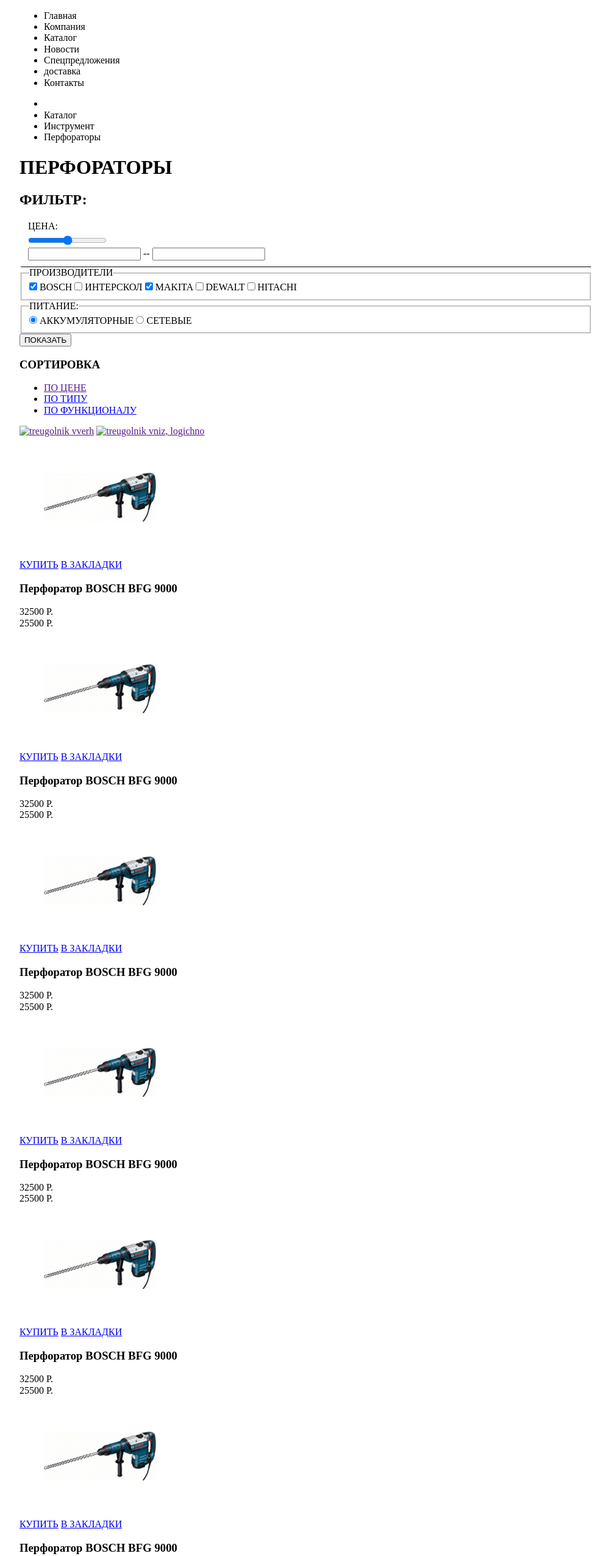
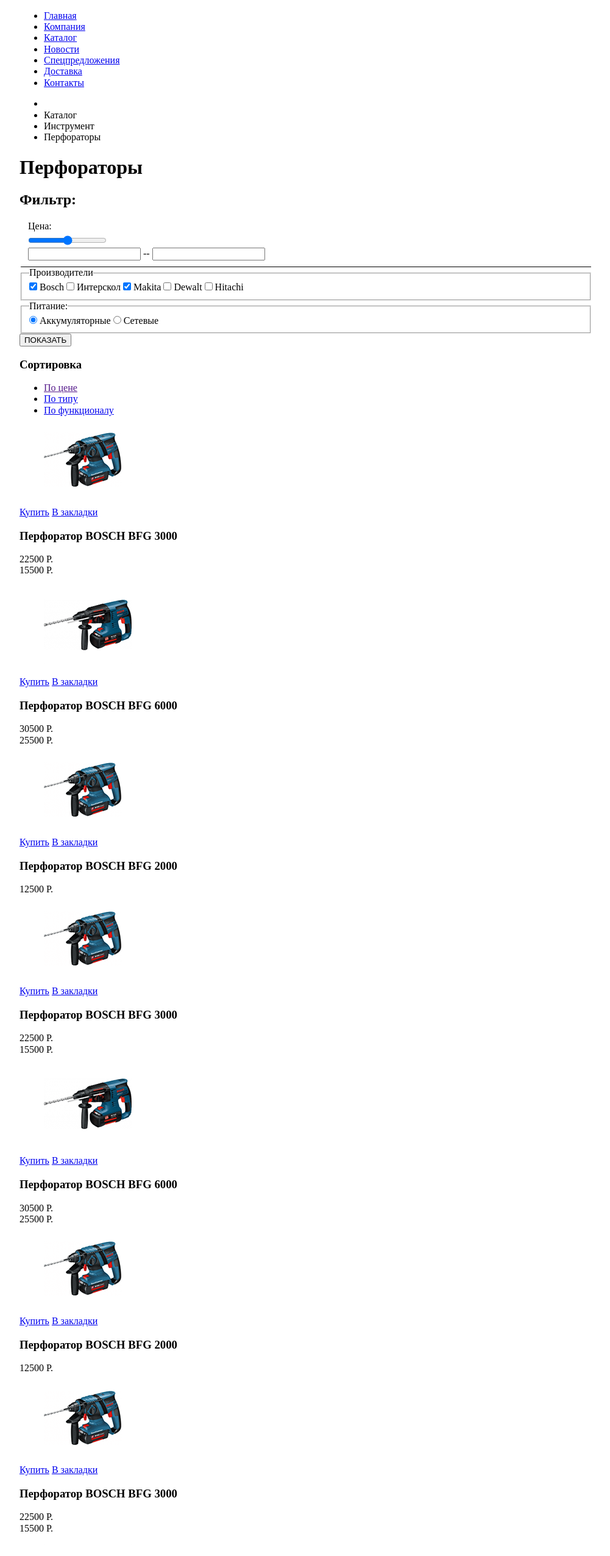
Before and after one commit to ozonep/357567-technomart, a plain HTML site: page catalog.html in a window 1280 px wide. Shown: the part 226-2777 px from the top of the page at 61% size, without its empty margins (138-1139 px from the left). Drawn offline with Linux system fonts and the light colour scheme.

Commit message:
Official Alpha #1

```diff
--- a/catalog.html
+++ b/catalog.html
@@ -12,7 +12,7 @@
     <header>
         <section class="header-top">
             <div class="container flex">
-                <a href="#" class="header-logo">ТЕХНОМАРТ</a>
+                <a href="#" class="header-logo">Техномарт</a>
                 <form action="" method="GET" class="search-form">
                     <input type="text" placeholder="Поиск:">
                 </form>
@@ -45,13 +45,13 @@
                 </div>
                 <nav class="header-nav">
                     <ul class="flex">
-                        <li>Главная</li>
-                        <li>Компания</li>
-                        <li>Каталог</li>
-                        <li>Новости</li>
-                        <li>Спецпредложения</li>
-                        <li>доставка</li>
-                        <li>Контакты</li>
+                        <li><a href="#">Главная</a></li>
+                        <li><a href="#">Компания</a></li>
+                        <li><a href="#">Каталог</a></li>
+                        <li><a href="#">Новости</a></li>
+                        <li><a href="#">Спецпредложения</a></li>
+                        <li><a href="#">Доставка</a></li>
+                        <li><a href="#">Контакты</a></li>
                     </ul>
                 </nav>
             </div>
@@ -60,57 +60,55 @@
     <main>
         <section class="perforators-catalog">
             <div class="container">
-                <div class="perforators-catalog-head">
-                    <ul class="main-breadcrumb">
-                        <li><a href="#"><img src="" alt="" width="" height=""></a></li>
+                    <ul class="breadcrumbs">
+                        <li><a href="#" class="home-icon"></a></li>
                         <li><a href="#"></a>Каталог</li>
                         <li><a href="#"></a>Инструмент</li>
                         <li>Перфораторы</li>
                     </ul>
-                    <h1 class="perforators-header">ПЕРФОРАТОРЫ</h1>
-                </div>
+                    <h1 class="perforators-header">Перфораторы</h1>
                 <div class="perforators-catalog-body">
                     <aside class="filter">
-                        <h2 class="filter-header">ФИЛЬТР:</h2>
+                        <h2 class="filter-header">Фильтр:</h2>
                         <form action="" method="GET">
                             <fieldset class="price-filter">
-                                <legend>ЦЕНА:</legend>
+                                <legend>Цена:</legend>
                                 <input type="range" name="price-slider" min="0" max="50000" step="1000"> <br>
                                 <input type="text" name="min-price" inputmode="numeric"> --
                                 <input type="text" name="max-price" inputmode="numeric">
                             </fieldset>
                             <fieldset class="company-filter">
-                                <legend>ПРОИЗВОДИТЕЛИ</legend>
+                                <legend>Производители</legend>
                                 <label for="bosch-input">
                                     <input type="checkbox" name="bosch" id="bosch-input" checked>
-                                    BOSCH
+                                    Bosch
                                 </label>
                                 <label for="interskol-input">
                                     <input type="checkbox" name="interskol" id="interskol-input">
-                                    ИНТЕРСКОЛ
+                                    Интерскол
                                 </label>
                                 <label for="makita-input">
                                     <input type="checkbox" name="makita" id="makita-input" checked>
-                                    MAKITA
+                                    Makita
                                 </label>
                                 <label for="dewalt-input">
                                     <input type="checkbox" name="dewalt" id="dewalt-input">
-                                    DEWALT
+                                    Dewalt
                                 </label>
                                 <label for="hitachi-input">
                                     <input type="checkbox" name="hitachi" id="hitachi-input">
-                                    HITACHI
+                                    Hitachi
                                 </label>
                             </fieldset>
                             <fieldset class="energy-filter">
-                                <legend>ПИТАНИЕ:</legend>
+                                <legend>Питание:</legend>
                                 <label for="">
                                     <input type="radio" name="energy-type" checked>
-                                    АККУМУЛЯТОРНЫЕ
+                                    Аккумуляторные
                                 </label>
                                 <label for="">
                                     <input type="radio" name="energy-type">
-                                    СЕТЕВЫЕ
+                                    Сетевые
                                 </label>
                             </fieldset>
                             <input type="submit" value="ПОКАЗАТЬ">
@@ -118,176 +116,176 @@
                     </aside>
                     <section class="perforators-list">
                         <nav class="perforators-top-nav">
-                            <h3>СОРТИРОВКА</h3>
+                            <h3>Сортировка</h3>
                             <ul>
-                                <li><a href>ПО ЦЕНЕ</a></li>
-                                <li><a href="#">ПО ТИПУ</a></li>
-                                <li><a href="#">ПО ФУНКЦИОНАЛУ</a></li>
+                                <li><a href>По цене</a></li>
+                                <li><a href="#">По типу</a></li>
+                                <li><a href="#">По функционалу</a></li>
                             </ul>
-                            <a href=""><img src="" alt="treugolnik vverh"></a>
-                            <a href=""><img src="" alt="treugolnik vniz, logichno"></a>
+                            <span class="arrow-up"></span>
+                            <span class="arrow-down"></span>
                         </nav>
                         <div class="perforators-list-body">
                             <article class="popular-item">
                                 <figure>
-                                    <img src="img/popular-drill-9000.png" width="184" height="164" alt="BFG 9000">
+                                    <img src="img/popular-drill-3000.png" width="127" height="112" alt="BFG 3000">
                                 </figure>
                                 <div class="hover-buttons">
-                                    <a href="#">КУПИТЬ</a>
-                                    <a href="#">В ЗАКЛАДКИ</a>
+                                    <a href="#">Купить</a>
+                                    <a href="#">В закладки</a>
                                 </div>
                                 <div>
-                                    <h3>Перфоратор BOSCH BFG 9000</h3>
+                                    <h3>Перфоратор BOSCH BFG 3000</h3>
                                 </div>
                                 <div class="price">
-                                    <div class="last-price">32500 Р.</div>
+                                    <div class="last-price">22500 Р.</div>
+                                    <div class="new-price">15500 Р.</div>
+                                </div>
+                            </article>
+                            <article class="popular-item">
+                                <figure>
+                                    <img src="img/popular-drill-6000.png" width="144" height="128" alt="BFG 6000">
+                                </figure>
+                                <div class="hover-buttons">
+                                    <a href="#">Купить</a>
+                                    <a href="#">В закладки</a>
+                                </div>
+                                <div>
+                                    <h3>Перфоратор BOSCH BFG 6000</h3>
+                                </div>
+                                <div class="price">
+                                    <div class="last-price">30500 Р.</div>
                                     <div class="new-price">25500 Р.</div>
                                 </div>
                             </article>
                             <article class="popular-item">
                                 <figure>
-                                    <img src="img/popular-drill-9000.png" width="184" height="164" alt="BFG 9000">
+                                    <img src="img/popular-drill-2000.png" width="127" height="112" alt="BFG 2000">
                                 </figure>
                                 <div class="hover-buttons">
-                                    <a href="#">КУПИТЬ</a>
-                                    <a href="#">В ЗАКЛАДКИ</a>
+                                    <a href="#">Купить</a>
+                                    <a href="#">В закладки</a>
                                 </div>
                                 <div>
-                                    <h3>Перфоратор BOSCH BFG 9000</h3>
+                                    <h3>Перфоратор BOSCH BFG 2000</h3>
                                 </div>
                                 <div class="price">
-                                    <div class="last-price">32500 Р.</div>
+                                    <div class="last-price"></div>
+                                    <div class="new-price">12500 Р.</div>
+                                </div>
+                            </article>
+                            <article class="popular-item">
+                                <figure>
+                                    <img src="img/popular-drill-3000.png" width="127" height="112" alt="BFG 3000">
+                                </figure>
+                                <div class="hover-buttons">
+                                    <a href="#">Купить</a>
+                                    <a href="#">В закладки</a>
+                                </div>
+                                <div>
+                                    <h3>Перфоратор BOSCH BFG 3000</h3>
+                                </div>
+                                <div class="price">
+                                    <div class="last-price">22500 Р.</div>
+                                    <div class="new-price">15500 Р.</div>
+                                </div>
+                            </article>
+                            <article class="popular-item">
+                                <figure>
+                                    <img src="img/popular-drill-6000.png" width="144" height="128" alt="BFG 6000">
+                                </figure>
+                                <div class="hover-buttons">
+                                    <a href="#">Купить</a>
+                                    <a href="#">В закладки</a>
+                                </div>
+                                <div>
+                                    <h3>Перфоратор BOSCH BFG 6000</h3>
+                                </div>
+                                <div class="price">
+                                    <div class="last-price">30500 Р.</div>
                                     <div class="new-price">25500 Р.</div>
                                 </div>
                             </article>
                             <article class="popular-item">
                                 <figure>
-                                    <img src="img/popular-drill-9000.png" width="184" height="164" alt="BFG 9000">
+                                    <img src="img/popular-drill-2000.png" width="127" height="112" alt="BFG 2000">
                                 </figure>
                                 <div class="hover-buttons">
-                                    <a href="#">КУПИТЬ</a>
-                                    <a href="#">В ЗАКЛАДКИ</a>
+                                    <a href="#">Купить</a>
+                                    <a href="#">В закладки</a>
                                 </div>
                                 <div>
-                                    <h3>Перфоратор BOSCH BFG 9000</h3>
+                                    <h3>Перфоратор BOSCH BFG 2000</h3>
                                 </div>
                                 <div class="price">
-                                    <div class="last-price">32500 Р.</div>
+                                    <div class="last-price"></div>
+                                    <div class="new-price">12500 Р.</div>
+                                </div>
+                            </article>
+                            <article class="popular-item">
+                                <figure>
+                                    <img src="img/popular-drill-3000.png" width="127" height="112" alt="BFG 3000">
+                                </figure>
+                                <div class="hover-buttons">
+                                    <a href="#">Купить</a>
+                                    <a href="#">В закладки</a>
+                                </div>
+                                <div>
+                                    <h3>Перфоратор BOSCH BFG 3000</h3>
+                                </div>
+                                <div class="price">
+                                    <div class="last-price">22500 Р.</div>
+                                    <div class="new-price">15500 Р.</div>
+                                </div>
+                            </article>
+                            <article class="popular-item">
+                                <figure>
+                                    <img src="img/popular-drill-6000.png" width="144" height="128" alt="BFG 6000">
+                                </figure>
+                                <div class="hover-buttons">
+                                    <a href="#">Купить</a>
+                                    <a href="#">В закладки</a>
+                                </div>
+                                <div>
+                                    <h3>Перфоратор BOSCH BFG 6000</h3>
+                                </div>
+                                <div class="price">
+                                    <div class="last-price">30500 Р.</div>
                                     <div class="new-price">25500 Р.</div>
                                 </div>
                             </article>
                             <article class="popular-item">
                                 <figure>
-                                    <img src="img/popular-drill-9000.png" width="184" height="164" alt="BFG 9000">
+                                    <img src="img/popular-drill-2000.png" width="127" height="112" alt="BFG 2000">
                                 </figure>
                                 <div class="hover-buttons">
-                                    <a href="#">КУПИТЬ</a>
-                                    <a href="#">В ЗАКЛАДКИ</a>
+                                    <a href="#">Купить</a>
+                                    <a href="#">В закладки</a>
                                 </div>
                                 <div>
-                                    <h3>Перфоратор BOSCH BFG 9000</h3>
+                                    <h3>Перфоратор BOSCH BFG 2000</h3>
                                 </div>
                                 <div class="price">
-                                    <div class="last-price">32500 Р.</div>
-                                    <div class="new-price">25500 Р.</div>
-                                </div>
-                            </article>
-                            <article class="popular-item">
-                                <figure>
-                                    <img src="img/popular-drill-9000.png" width="184" height="164" alt="BFG 9000">
-                                </figure>
-                                <div class="hover-buttons">
-                                    <a href="#">КУПИТЬ</a>
-                                    <a href="#">В ЗАКЛАДКИ</a>
-                                </div>
-                                <div>
-                                    <h3>Перфоратор BOSCH BFG 9000</h3>
-                                </div>
-                                <div class="price">
-                                    <div class="last-price">32500 Р.</div>
-                                    <div class="new-price">25500 Р.</div>
-                                </div>
-                            </article>
-                            <article class="popular-item">
-                                <figure>
-                                    <img src="img/popular-drill-9000.png" width="184" height="164" alt="BFG 9000">
-                                </figure>
-                                <div class="hover-buttons">
-                                    <a href="#">КУПИТЬ</a>
-                                    <a href="#">В ЗАКЛАДКИ</a>
-                                </div>
-                                <div>
-                                    <h3>Перфоратор BOSCH BFG 9000</h3>
-                                </div>
-                                <div class="price">
-                                    <div class="last-price">32500 Р.</div>
-                                    <div class="new-price">25500 Р.</div>
-                                </div>
-                            </article>
-                            <article class="popular-item">
-                                <figure>
-                                    <img src="img/popular-drill-9000.png" width="184" height="164" alt="BFG 9000">
-                                </figure>
-                                <div class="hover-buttons">
-                                    <a href="#">КУПИТЬ</a>
-                                    <a href="#">В ЗАКЛАДКИ</a>
-                                </div>
-                                <div>
-                                    <h3>Перфоратор BOSCH BFG 9000</h3>
-                                </div>
-                                <div class="price">
-                                    <div class="last-price">32500 Р.</div>
-                                    <div class="new-price">25500 Р.</div>
-                                </div>
-                            </article>
-                            <article class="popular-item">
-                                <figure>
-                                    <img src="img/popular-drill-9000.png" width="184" height="164" alt="BFG 9000">
-                                </figure>
-                                <div class="hover-buttons">
-                                    <a href="#">КУПИТЬ</a>
-                                    <a href="#">В ЗАКЛАДКИ</a>
-                                </div>
-                                <div>
-                                    <h3>Перфоратор BOSCH BFG 9000</h3>
-                                </div>
-                                <div class="price">
-                                    <div class="last-price">32500 Р.</div>
-                                    <div class="new-price">25500 Р.</div>
-                                </div>
-                            </article>
-                            <article class="popular-item">
-                                <figure>
-                                    <img src="img/popular-drill-9000.png" width="184" height="164" alt="BFG 9000">
-                                </figure>
-                                <div class="hover-buttons">
-                                    <a href="#">КУПИТЬ</a>
-                                    <a href="#">В ЗАКЛАДКИ</a>
-                                </div>
-                                <div>
-                                    <h3>Перфоратор BOSCH BFG 9000</h3>
-                                </div>
-                                <div class="price">
-                                    <div class="last-price">32500 Р.</div>
-                                    <div class="new-price">25500 Р.</div>
+                                    <div class="last-price"></div>
+                                    <div class="new-price">12500 Р.</div>
                                 </div>
                             </article>
                         </div>
-                        <nav class="perforators-bottom-nav">
-                            <ul class="perforators-nav">
+                        <div class="perforators-pagination">
+                            <ul class="pagination">
                                 <li><a>1</a></li>
                                 <li><a href="#">2</a></li>
                                 <li><a href="#">3</a></li>
-                                <li><a href="#">СЛЕДУЮЩАЯ</a></li>
+                                <li><a href="#">Следующая</a></li>
                             </ul>
-                        </nav>
+                        </div>
                     </section>
                 </div>
             </div>
         </section>
         <section class="perforators-info">
             <div class="container">
-                <h2>ПАРА СЛОВ О ПЕРФОРАТОРАХ</h2>
+                <h2>Пара слов о перфораторах</h2>
                 <p>Перфоратор — универсальный строительный инструмент. Предназначен для сверления и долбления отверстий в кирпиче, бетоне и камне. Существуют электромеханические и пневматические перфораторы. Современные модели могут выполнять функции дрели, шуруповерта и отбойного молотка. В ассортиментном ряду есть выбор «трехрежимников»: в одном устройстве будут совмещены отбойный молоток и ударная дрель.</p>
             </div>
         </section>
@@ -295,14 +293,14 @@
     <footer>
         <section class="footer-top flex">
             <div class="container flex">
-                <a href="#" class="footer-logo">ТЕХНОМАРТ</a>
+                <a href="#" class="footer-logo">Техномарт</a>
                 <nav class="footer-company-nav">
                     <ul>
-                        <li>Компания</li>
-                        <li>Новости</li>
-                        <li>Каталог</li>
-                        <li>Доставка</li>
-                        <li>Контакты</li>
+                        <li><a href="#">Компания</a></li>
+                        <li><a href="#">Новости</a></li>
+                        <li><a href="#">Каталог</a></li>
+                        <li><a href="#">Доставка</a></li>
+                        <li><a href="#">Контакты</a></li>
                     </ul>
                 </nav>
             </div>
@@ -312,10 +310,10 @@
                 <p class="footer-address">г. Санкт-Петербург, ул. Б. Конюшенная, д. 19/8<br>+7 (812) 555-05-55</p>
                 <nav class="footer-shop-nav">
                     <ul>
-                        <li>Материалы</li>
-                        <li>Техника</li>
-                        <li>Инструмент</li>
-                        <li>Спецпредложения</li>
+                        <li><a href="#">Материалы</a></li>
+                        <li><a href="#">Техника<</a>/li>
+                        <li><a href="#">Инструмент</a></li>
+                        <li><a href="#">Спецпредложения</a></li>
                     </ul>
                 </nav>
             </div>
@@ -324,9 +322,9 @@
             <div class="container flex">
                 <small>(с) 2010-2017 Компания "Техномарт"<br>Все права защищены</small>
                 <div class="social">
-                    <div class="icon iconVK"></div>
-                    <div class="icon iconFB"></div>
-                    <div class="icon iconInsta"></div>
+                    <div class="icon icon-VK"></div>
+                    <div class="icon icon-FB"></div>
+                    <div class="icon icon-Insta"></div>
                 </div>
                 <div class="made-by">
                     <div class="email">
```
Also changed, not shown: index.html (+48 -48 lines).
